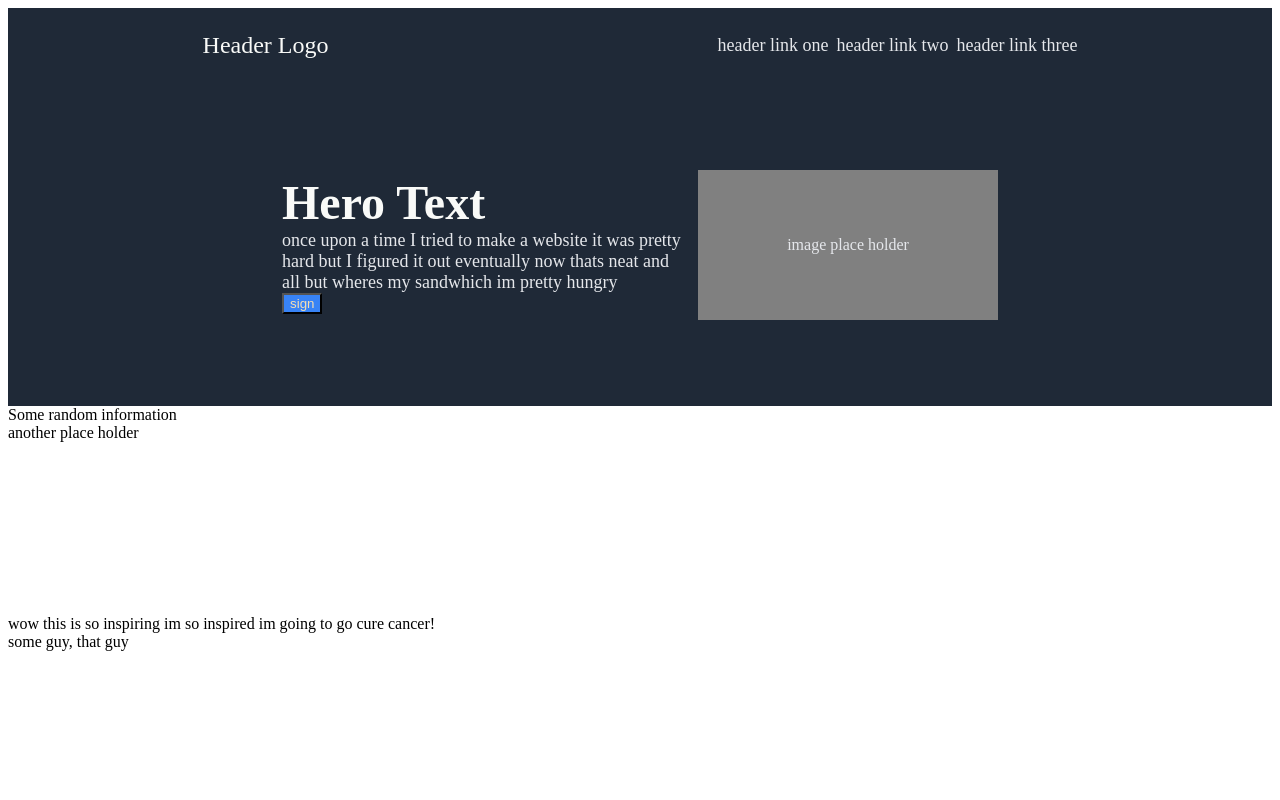
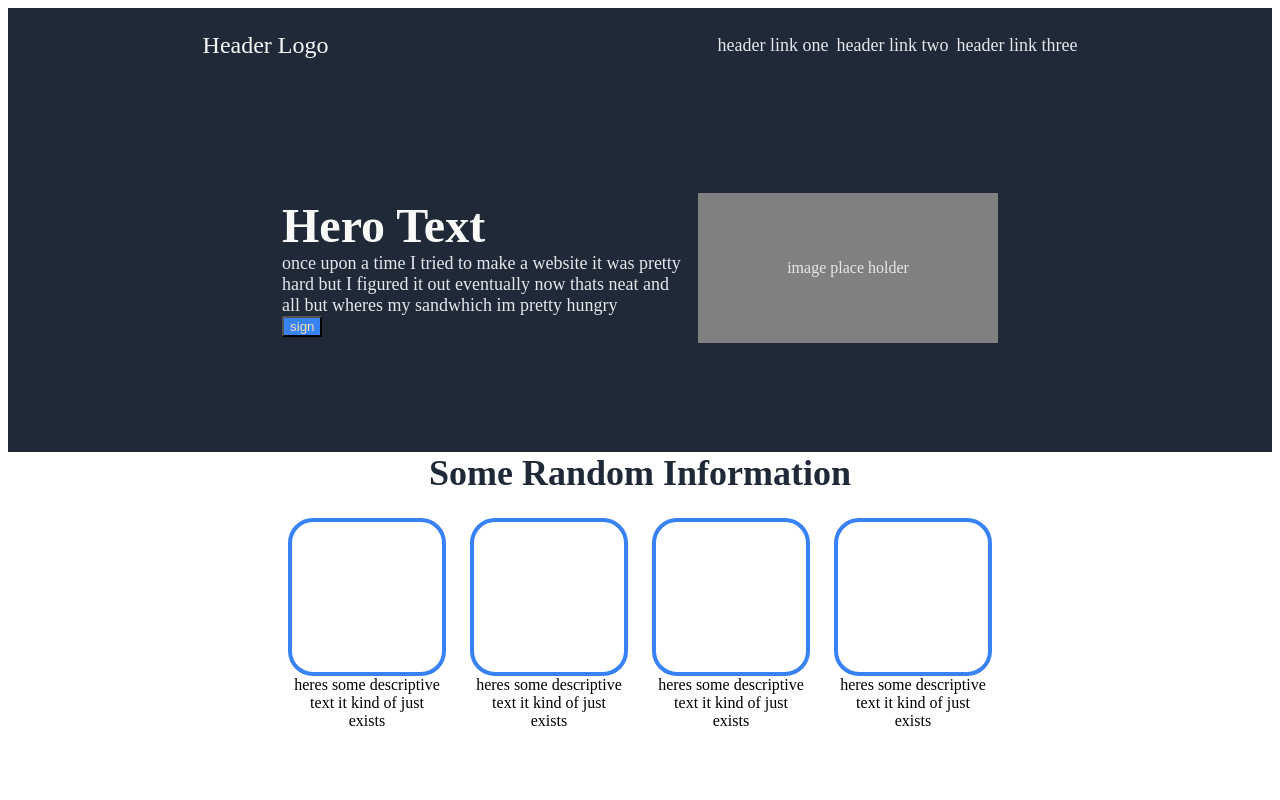
Before and after one commit to PrinceGill2/odinpracweb, a plain HTML site: page index.html in a window 1280 px wide. Shown: the top 800 px of the page. Drawn offline with Linux system fonts and the light colour scheme.

Commit message:
finish quote

```diff
--- a/index.html
+++ b/index.html
@@ -44,16 +44,56 @@
     </div>
     <div class="content">
         <div class="top">
-            Some random information
+            Some Random Information
         </div>
         <div class="stuff">
-           another place holder
+           <div class="thing">
+            <div class="box">
+
+            </div>
+            <div class="disctext">
+                heres some descriptive text it kind of just exists
+            </div>
+
+           </div>
+           <div class="thing">
+            <div class="box">
+
+            </div>
+            <div class="disctext">
+                heres some descriptive text it kind of just exists
+            </div>
+
+
+           </div>
+           <div class="thing">
+            <div class="box">
+
+            </div>
+            <div class="disctext">
+                heres some descriptive text it kind of just exists
+            </div>
+
+
+           </div>
+           <div class="thing">
+            <div class="box">
+
+            </div>
+            <div class="disctext">
+                heres some descriptive text it kind of just exists
+            </div>
+
+
+           </div>
         </div>
 
     </div>
     <div class="quote">
         <div class="inspiring">
-            wow this is so inspiring im so inspired im going to go cure cancer!
+            there was once a fellow named bobert he was a kind fellow and a nice fellow but unfortunantey
+            he was incredibley ugly and had a micro penis, yes he was so ugly and so bad at sex nobody
+            wanted to fuck him. he got no pussy what so ever the end.
         </div>
         <div class="fella">
             some guy, that guy
--- a/style.css
+++ b/style.css
@@ -2,7 +2,7 @@ body {
     display: flex;
     flex-direction: column;
     justify-content: space-between;
-    height: 120vh;
+    height: 175vh;
     align-items: stretch;
 }
 
@@ -98,19 +98,72 @@ a {
 }
 
 .content {
-    flex: 2 0 auto;
+    flex: 1 0 auto;
     display: flex;
     flex-direction: column;
+    align-items: center;
+    gap: 24px;
 
 }
 
+.top {
+    font-size: 36px;
+    font-weight: bold;
+    color: #1f2937
+}
+
+.stuff {
+    display: flex;
+    gap: 24px;
+}
+
+.thing {
+    display: flex;
+    flex-direction: column;
+    align-items: center;
+}
+
+.box {
+    width: 150px;
+    height: 150px;
+    border-style: solid;
+    border-color: #3882f6;
+    border-width: 4px;
+    border-radius: 25px;
+}
+
+.disctext {
+    width: 150px;
+    text-align: center;
+}
+
 .quote {
-    flex: 2 0 auto;
+    flex: 1.5 0 auto;
+    background-color: #e5e7eb;
+    display: flex;
+    flex-direction: column;
+    align-items: center;
+    justify-content: center;
 
 }
 
+.inspiring {
+    font-size: 36px;
+    font: light italic;
+    color: #1f2937;
+    width: 800px;
+
+}
+
+.fella {
+    align-self: flex-end;
+    padding-right: 200px;
+    font-weight: bold;
+    font-size: 24px;
+}
+
 .sign {
-    flex: 1 1  auto;
+    flex: 1 0 auto;
 
 }
 
```
